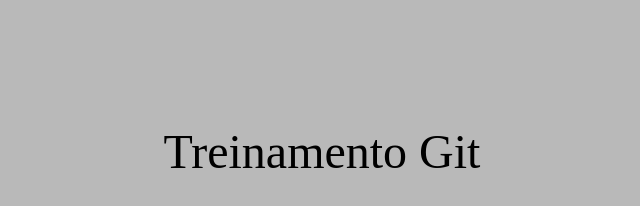
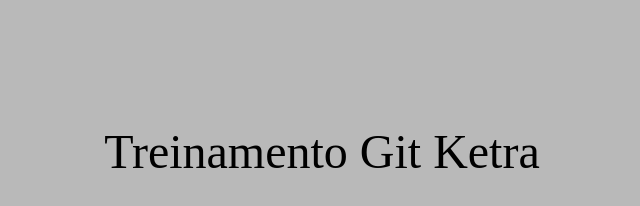
Before and after one commit to PedroH-Ferreira/treinamentogit, a plain HTML site: page index.html in a window 1280 px wide. Shown: the whole page, without its empty margins (318-958 px from the left). Drawn offline with Linux system fonts and the light colour scheme.

Commit message:
Mudança de título

```diff
--- a/index.html
+++ b/index.html
@@ -9,7 +9,7 @@
 </head>
 <body>
   <div class="container">
-    <h1>Treinamento Git</h1>
+    <h1>Treinamento Git Ketra</h1>
   </div>
 </body>
 </html>
```
